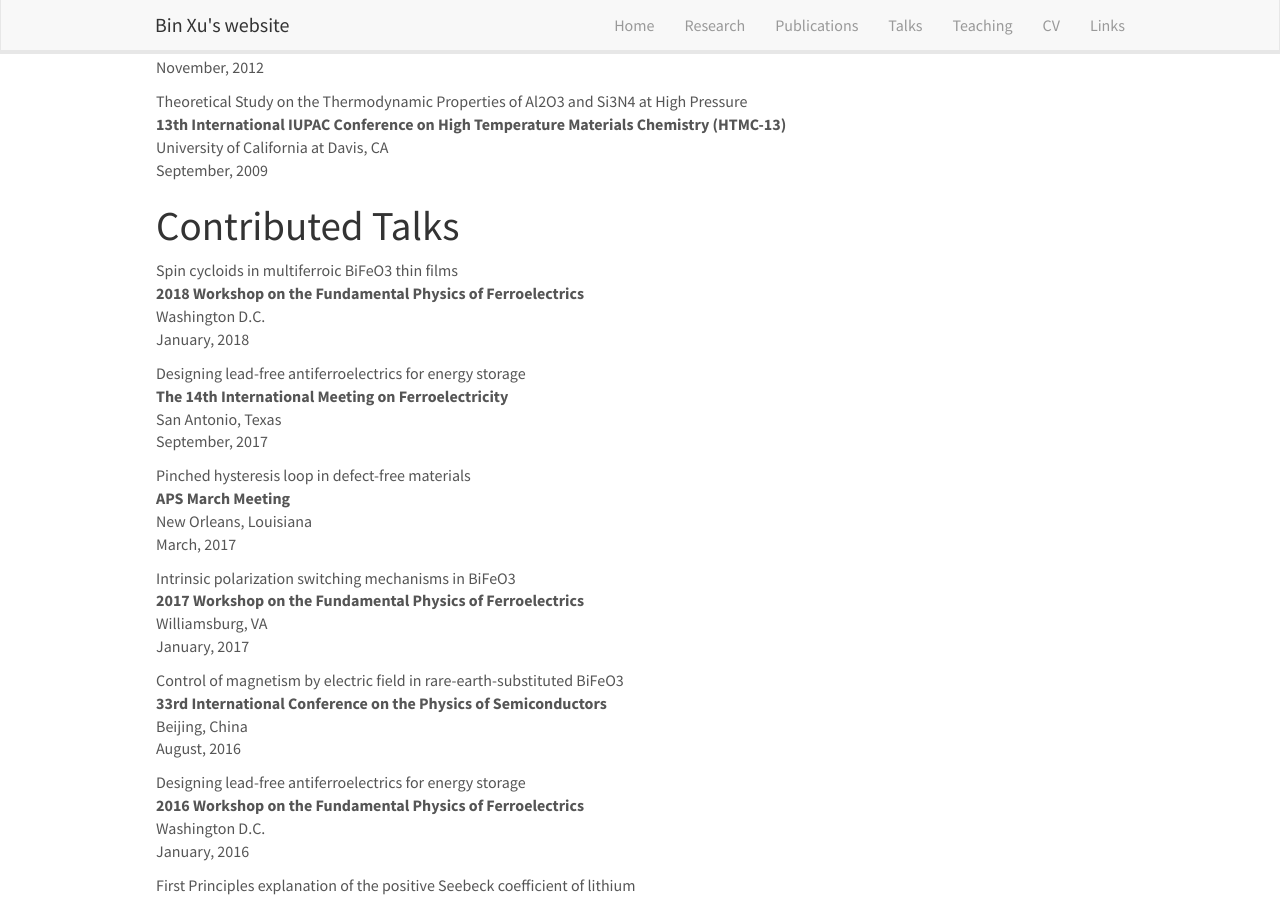
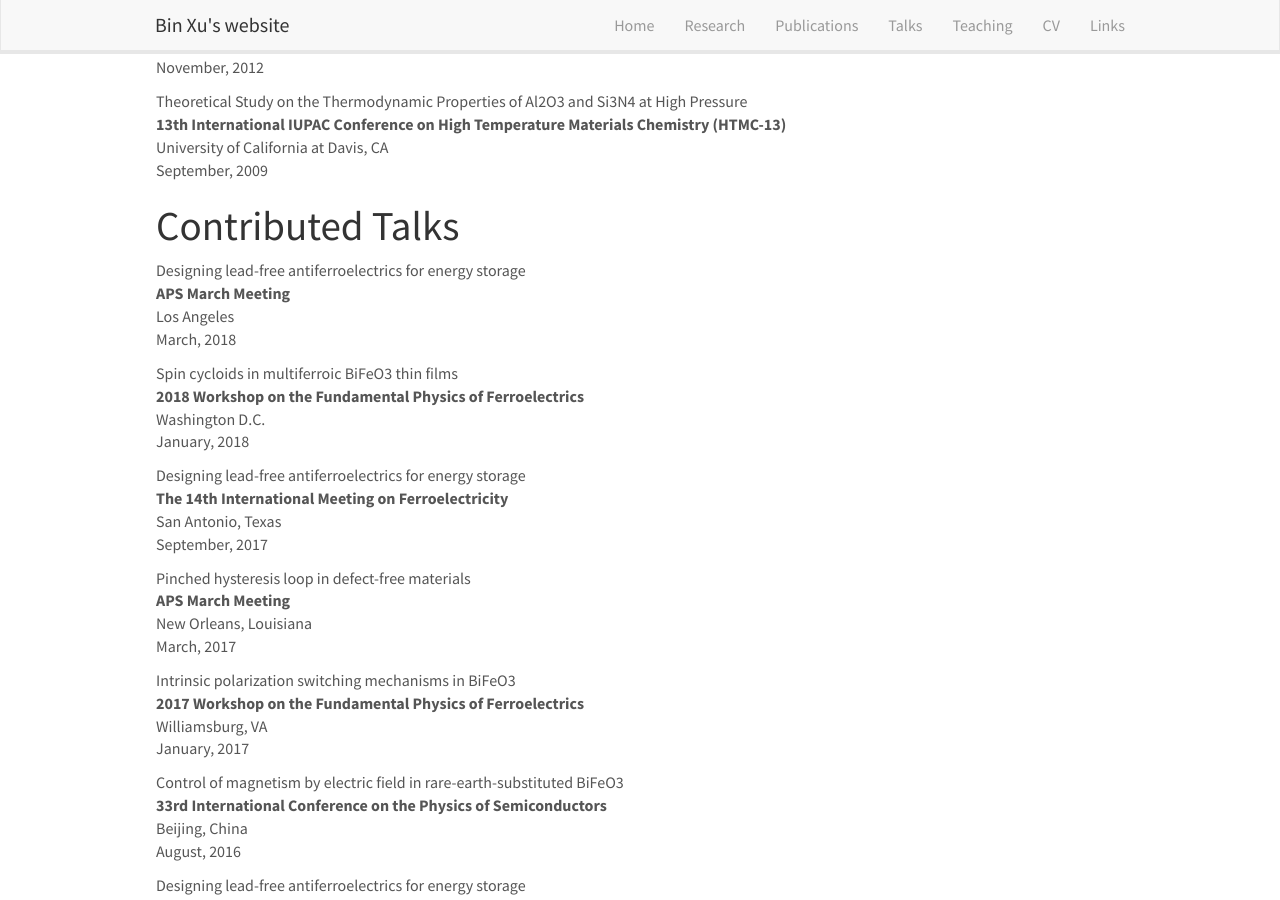
Before and after one commit to xu-phys/xu-phys.github.io, a Jekyll site: the page built from _pages/talks.md, in a window 1280 px wide and 900 px high, scrolled down 570 px. Built offline with Jekyll 4.4.1, drawn with Linux system fonts in a browser that asks for light colours; nearby versions of some CDN libraries.

Commit message:
updated talks

```diff
--- a/_data/talks_contr.yml
+++ b/_data/talks_contr.yml
@@ -1,3 +1,9 @@
+- title: Designing lead-free antiferroelectrics for energy storage
+  conf: APS March Meeting
+  place: Los Angeles
+  date: March, 2018
+
+
 - title: Spin cycloids in multiferroic BiFeO3 thin films
   conf: 2018 Workshop on the Fundamental Physics of Ferroelectrics
   place: Washington D.C.
```
